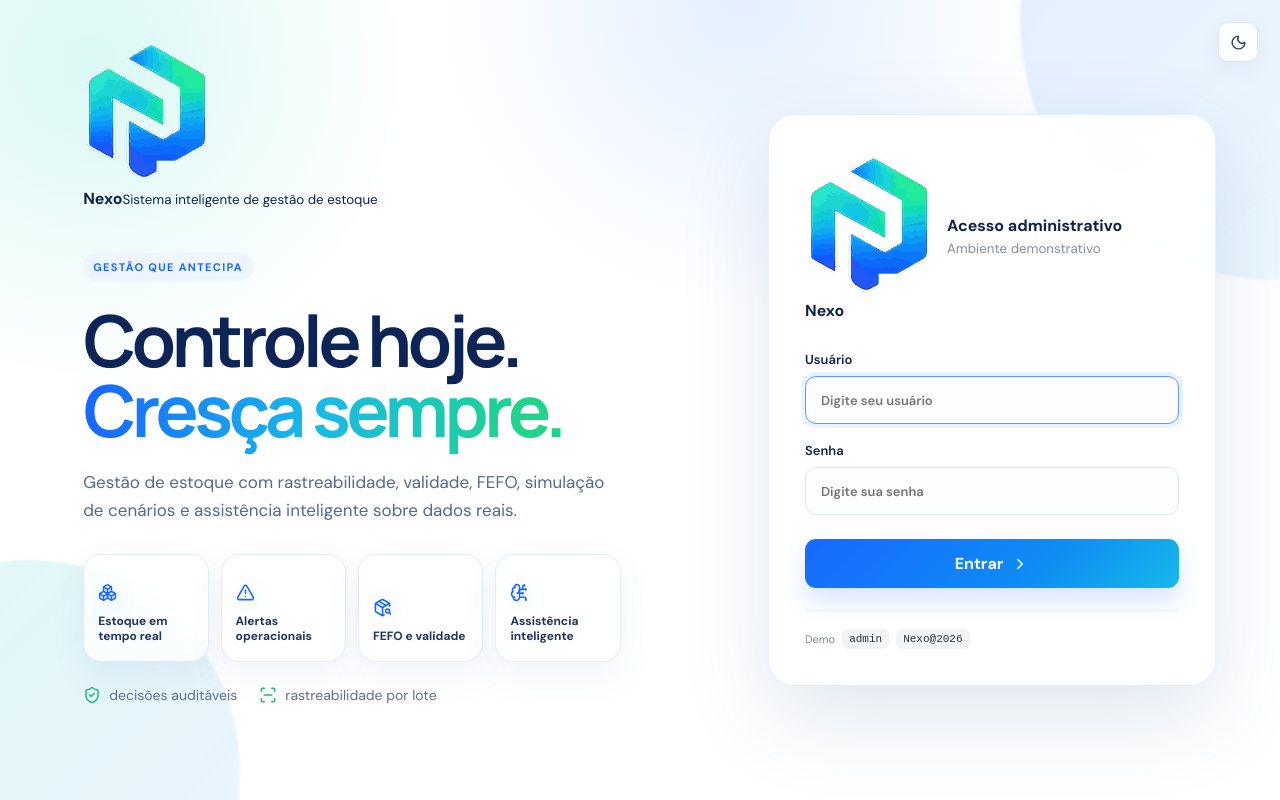
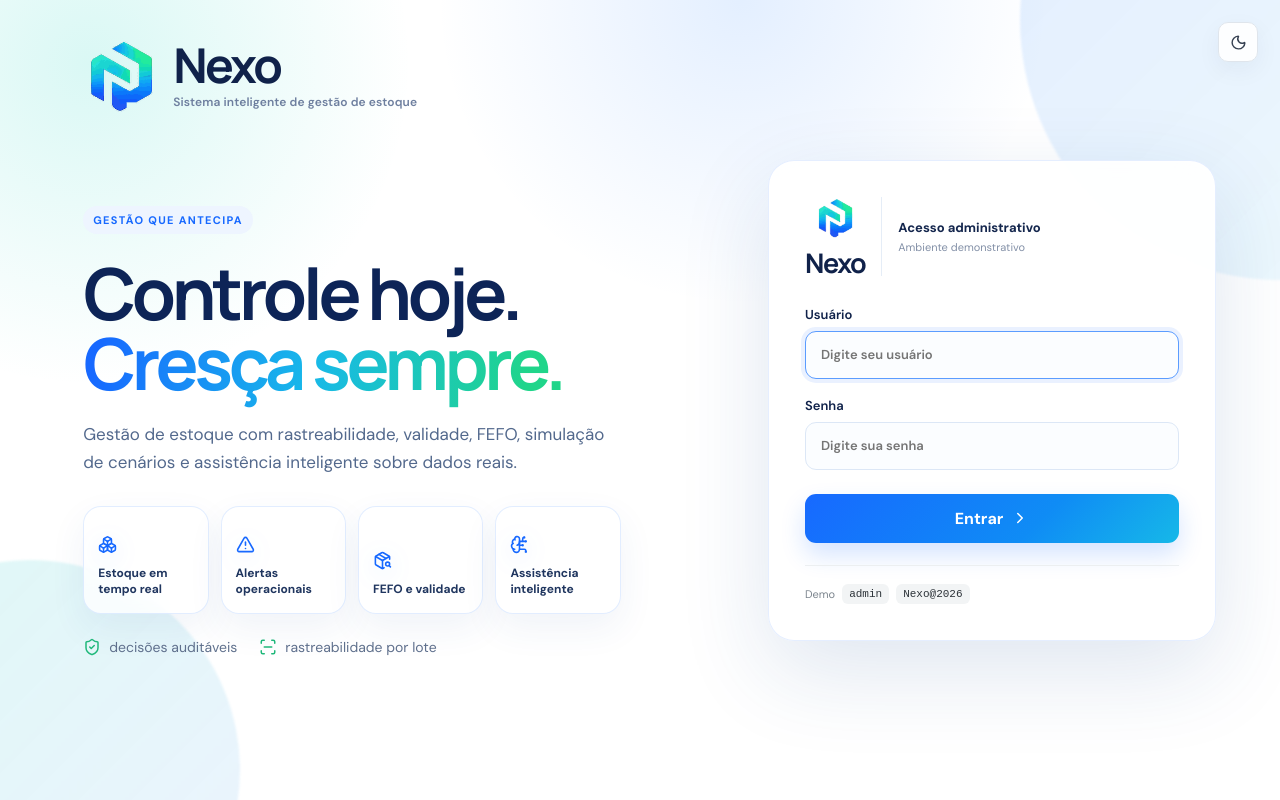
Before and after one commit to peedrovinicius/nexo-estoque-inteligente, a React (Vite) app in the folder frontend/: page / in a window 1280 px wide. Built offline with nearby package versions, Linux system fonts and the light colour scheme.

Commit message:
style: standardize Nexo logo sizing and alignment

```diff
--- a/frontend/src/styles.css
+++ b/frontend/src/styles.css
@@ -1197,3 +1197,161 @@ html[data-theme="dark"] .metric-green{border-top-color:#3db982!important}
   .dashboard-hero{align-items:stretch!important}
   .dashboard-primary-action{width:100%}
 }
+
+
+/* Official Nexo brand lockup */
+.nexo-lockup{
+  display:inline-flex;
+  align-items:center;
+  gap:14px;
+  min-width:0;
+  color:#10224a;
+}
+.nexo-lockup-symbol{
+  display:block;
+  flex:0 0 auto;
+  width:72px;
+  height:72px;
+  object-fit:contain;
+  object-position:center;
+  user-select:none;
+}
+.nexo-lockup-copy{
+  min-width:0;
+  display:flex;
+  flex-direction:column;
+  justify-content:center;
+}
+.nexo-lockup-copy strong{
+  display:block;
+  margin:0;
+  font:800 42px/0.95 Manrope,sans-serif;
+  letter-spacing:-.055em;
+  color:#10224a;
+}
+.nexo-lockup-copy small{
+  display:block;
+  margin-top:8px;
+  font-size:13px;
+  line-height:1.25;
+  font-weight:600;
+  letter-spacing:.01em;
+  color:#64799c;
+  white-space:nowrap;
+}
+.nexo-lockup.compact{
+  gap:10px;
+}
+.nexo-lockup.compact .nexo-lockup-symbol{
+  width:42px;
+  height:42px;
+}
+.nexo-lockup.compact .nexo-lockup-copy strong{
+  font-size:27px;
+  line-height:1;
+}
+
+.official-brand{
+  width:auto;
+  max-width:100%;
+}
+.official-brand .nexo-lockup-symbol{
+  width:76px;
+  height:76px;
+}
+.official-brand .nexo-lockup-copy strong{
+  font-size:48px;
+}
+.official-brand .nexo-lockup-copy small{
+  font-size:12px;
+  color:#6e7f9f;
+}
+
+.login-title{
+  display:grid;
+  grid-template-columns:auto 1fr;
+  align-items:center;
+  gap:16px;
+}
+.login-brand{
+  padding-right:16px;
+  border-right:1px solid #e5edf7;
+}
+.login-access-copy{
+  display:flex;
+  flex-direction:column;
+  gap:4px;
+}
+.login-access-copy strong{
+  color:#14264d;
+  font-size:13px;
+}
+.login-access-copy small{
+  color:#8390a7;
+  font-size:11px;
+}
+
+.sidebar-brand{
+  min-height:74px;
+}
+.sidebar-logo-full{
+  width:auto;
+  max-width:100%;
+}
+.sidebar-logo-full .nexo-lockup-symbol{
+  width:38px;
+  height:38px;
+}
+.sidebar-logo-full .nexo-lockup-copy strong{
+  font-size:25px;
+}
+.sidebar-logo-symbol{
+  width:42px;
+  height:42px;
+  object-fit:contain;
+  object-position:center;
+}
+
+html[data-theme="dark"] .nexo-lockup-copy strong{
+  color:#f5f8fc;
+}
+html[data-theme="dark"] .nexo-lockup-copy small{
+  color:#99a9bc;
+}
+html[data-theme="dark"] .login-brand{
+  border-right-color:#2a3845;
+}
+html[data-theme="dark"] .login-access-copy strong{
+  color:#edf3f8;
+}
+html[data-theme="dark"] .login-access-copy small{
+  color:#94a3b2;
+}
+
+@media(max-width:1000px){
+  .official-brand .nexo-lockup-symbol{
+    width:58px;
+    height:58px;
+  }
+  .official-brand .nexo-lockup-copy strong{
+    font-size:38px;
+  }
+  .official-brand .nexo-lockup-copy small{
+    font-size:10px;
+  }
+}
+@media(max-width:700px){
+  .login-title{
+    grid-template-columns:1fr;
+  }
+  .login-brand{
+    width:max-content;
+    padding-right:0;
+    padding-bottom:12px;
+    border-right:0;
+    border-bottom:1px solid #e5edf7;
+  }
+  html[data-theme="dark"] .login-brand{
+    border-bottom-color:#2a3845;
+  }
+}
```
